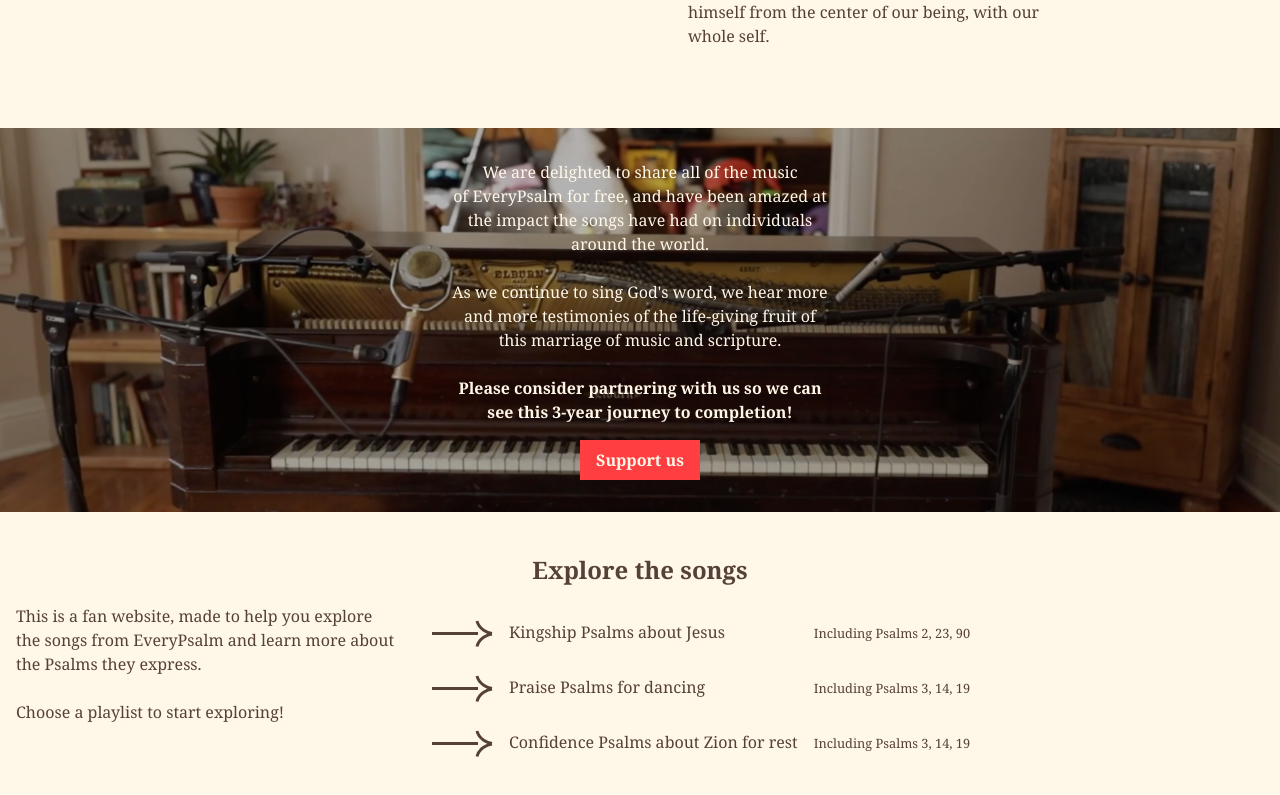
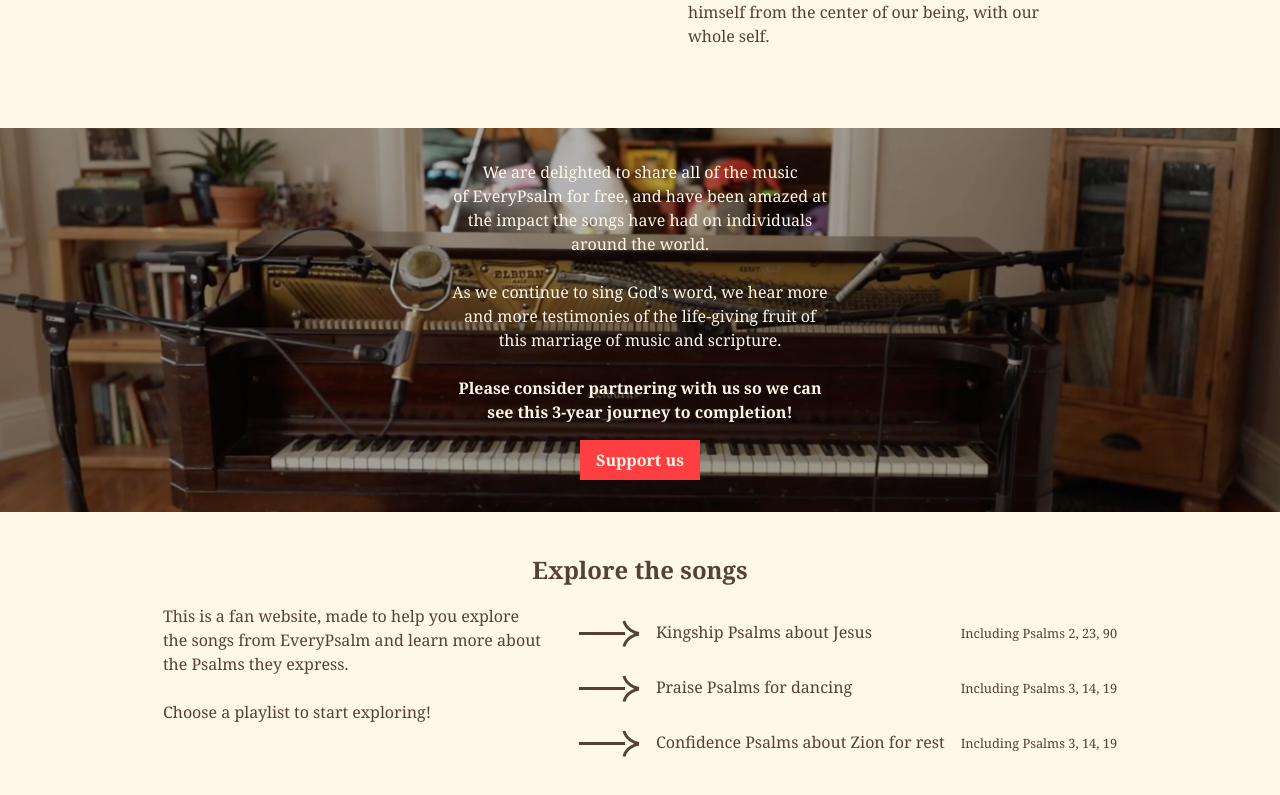
Before and after one commit to SiyabongaMabundza/everpsalm-fan, a Svelte app: page / in a window 1280 px wide. Shown: the part 2300-3095 px from the top of the page. Built offline with nearby package versions, Linux system fonts and the light colour scheme.

Commit message:
improved home page

```diff
--- a/src/routes/Home.svelte
+++ b/src/routes/Home.svelte
@@ -54,7 +54,7 @@ import { onMount } from 'svelte';
             opacity: 1
         });
 
-        document.querySelectorAll('.benefits-item').forEach(item=>{
+        document.querySelectorAll('.fade-in-down').forEach(item=>{
             gsap.fromTo(item,{
                 y: -20,
                 opacity: 0
@@ -64,6 +64,20 @@ import { onMount } from 'svelte';
                     start: 'bottom bottom'
                 },
                 y: 0,
+                opacity: 1
+            });
+        });
+        document.querySelectorAll('.fade-in-right-staggered').forEach(item=>{
+            gsap.fromTo(item,{
+                x: -20,
+                opacity: 0
+            },{
+                scrollTrigger: {
+                    trigger: item,
+                    start: 'bottom bottom'
+                },
+                stagger: .2,
+                x: 0,
                 opacity: 1
             });
         });
@@ -195,7 +209,7 @@ import { onMount } from 'svelte';
             </div>
             <div class="md:max-w-sm flex flex-col justify-between">
                 {#each benefits as benefit}
-                <article class="text-center md:text-start benefits-item my-4">
+                <article class="text-center md:text-start fade-in-down my-4">
                     <h3 class="h2">{benefit.title}</h3>
                     <p>{benefit.content}</p>
                 </article>
@@ -223,15 +237,17 @@ As we continue to sing God's word, we hear more and more testimonies of the life
     </section>
     <section class="mx-auto container text-on-light-bg px-4 py-10">
         <h2 class="text-center h2">Explore the songs</h2>
-        <div class="md:flex mt-4">
-            <p class="max-w-sm md:mr-8">
-                This is a fan website, made to help you explore the songs from EveryPsalm and learn more about the Psalms they express.
-<br><br>
-Choose a playlist to start exploring!
-            </p>
+        <div class="md:flex justify-center mt-4">
+            <div class="max-w-sm md:mr-8">
+                <p class=" fade-in-down">
+                    This is a fan website, made to help you explore the songs from EveryPsalm and learn more about the Psalms they express.
+    <br><br>
+    Choose a playlist to start exploring!
+                </p>
+            </div>
             <ul class="mt-4 md:mt-0">
                 {#each playlistPreviews as playlist}
-                <li class="my-1">
+                <li class="my-1 fade-in-right-staggered">
                     <a href="#" class="flex justify-between items-center group py-3">
                         <div class="flex mr-4">
                         <svg width="61" height="27" viewBox="0 0 61 27" fill="none" xmlns="http://www.w3.org/2000/svg"
```
